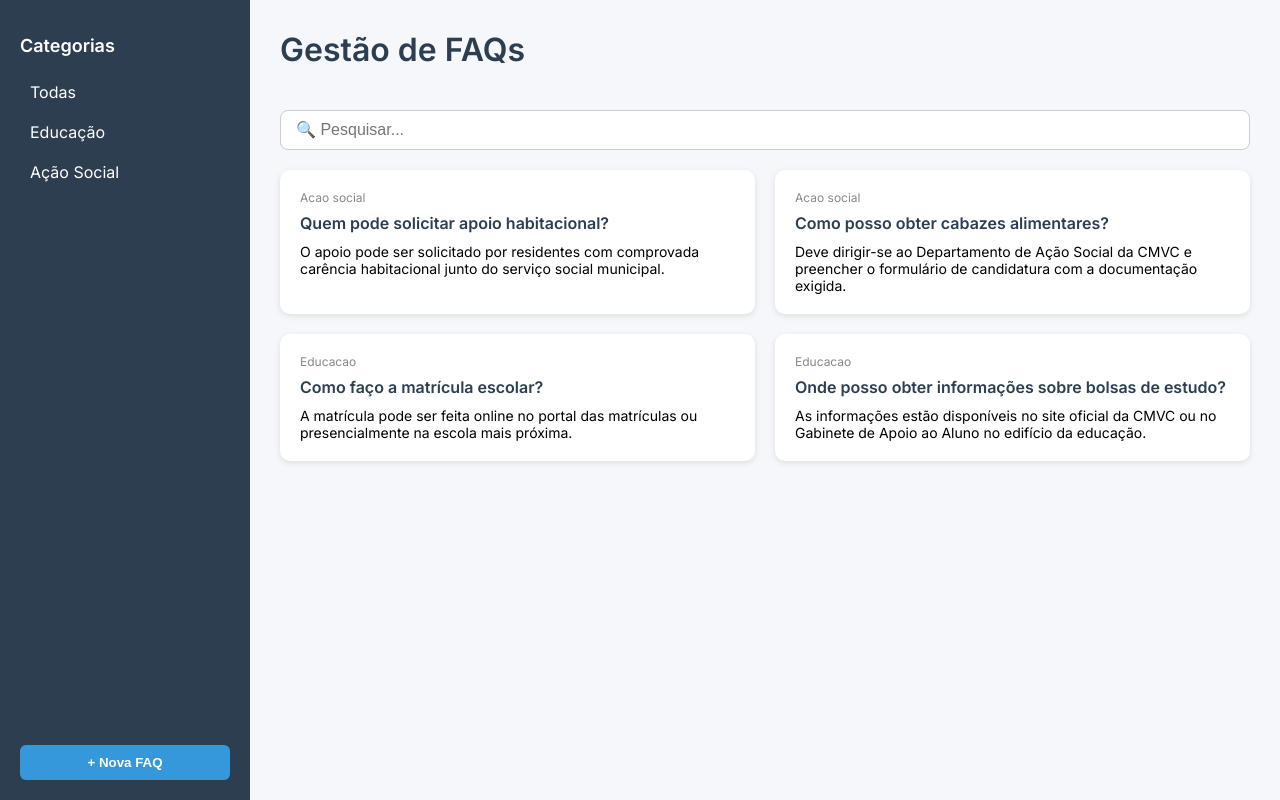
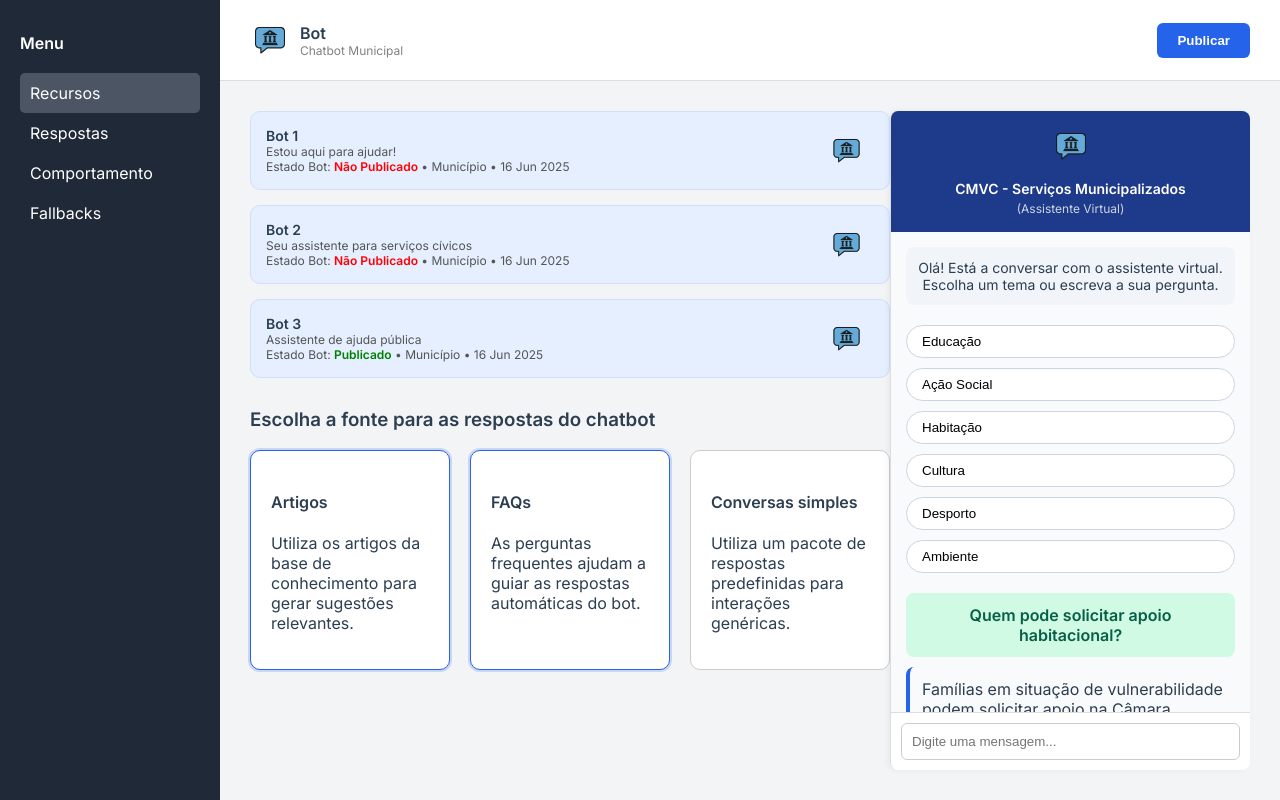
Before and after one commit to AfonsooFernandes/ChatBot-Government, a plain HTML site: page mockups_backoffice_ui/backoffice.html in a window 1280 px wide. Drawn offline with Linux system fonts and the light colour scheme.

Commit message:
Implementação aprimorada backoffice

```diff
--- a/mockups_backoffice_ui/backoffice.html
+++ b/mockups_backoffice_ui/backoffice.html
@@ -2,250 +2,325 @@
 <html lang="pt">
 <head>
   <meta charset="UTF-8">
-  <title>CMVC - Backoffice FAQs</title>
+  <title>Chatbot Municipal - Backoffice</title>
   <link href="https://fonts.googleapis.com/css2?family=Inter:wght@400;600&display=swap" rel="stylesheet">
   <style>
     * { box-sizing: border-box; }
     body {
+      font-family: 'Inter', sans-serif;
       margin: 0;
-      font-family: 'Inter', sans-serif;
-      background-color: #f5f7fa;
+      background-color: #f3f4f6;
+      color: #2c3e50;
     }
-    .container { display: flex; height: 100vh; }
-    .sidebar {
-      width: 250px;
-      background-color: #2c3e50;
+    .layout {
+      display: flex;
+      height: 100vh;
+    }
+    aside {
+      width: 220px;
+      background: #1f2937;
+      padding: 20px;
       color: white;
-      padding: 20px;
+    }
+    aside h2 {
+      font-size: 16px;
+      margin-bottom: 20px;
+    }
+    aside ul {
+      list-style: none;
+      padding: 0;
+    }
+    aside li {
+      padding: 10px;
+      border-radius: 5px;
+      cursor: pointer;
+    }
+    aside li:hover {
+      background: #374151;
+    }
+    aside .active {
+      background: #4b5563;
+    }
+    header {
+      background: #ffffff;
+      padding: 20px 30px;
+      display: flex;
+      justify-content: space-between;
+      align-items: center;
+      border-bottom: 1px solid #ddd;
+    }
+    header .bot-info {
+      display: flex;
+      align-items: center;
+      gap: 10px;
+    }
+    header .bot-info img {
+      width: 40px;
+      height: 40px;
+    }
+    .content {
+      flex: 1;
       display: flex;
       flex-direction: column;
+    }
+    .panel {
+      padding: 30px;
+      flex: 1;
+      overflow-y: auto;
+      display: flex;
       justify-content: space-between;
     }
-    .sidebar h2 { margin-bottom: 15px; font-size: 18px; }
-    .sidebar ul { list-style: none; padding: 0; }
-    .sidebar ul li {
-      padding: 10px;
-      cursor: pointer;
-      border-radius: 4px;
+    .left-content {
+      flex: 2;
     }
-    .sidebar ul li:hover {
-      background-color: #34495e;
+    .bot-list {
+      margin-bottom: 30px;
     }
-    .sidebar button {
-      margin-top: 20px;
-      background-color: #3498db;
-      border: none;
-      padding: 10px;
-      color: white;
+    .bot-card {
+      background-color: #e5efff;
+      border: 1px solid #cfdff7;
+      border-radius: 10px;
+      padding: 15px;
+      margin-bottom: 15px;
+      display: flex;
+      align-items: center;
+      justify-content: space-between;
+    }
+    .bot-card img {
+      width: 35px;
+      margin-right: 10px;
+    }
+    .bot-info-main {
+      display: flex;
+      flex-direction: column;
+      font-size: 14px;
+    }
+    .bot-name {
       font-weight: bold;
-      border-radius: 6px;
+    }
+    .bot-meta {
+      font-size: 12px;
+      color: #555;
+    }
+    .resources {
+      display: flex;
+      gap: 20px;
+    }
+    .resources .card {
+      border: 1px solid #ccc;
+      border-radius: 10px;
+      padding: 20px;
+      background: white;
+      flex: 1;
       cursor: pointer;
     }
-    main {
+    .resources .card.active {
+      border-color: #2563eb;
+      box-shadow: 0 0 0 2px #2563eb33;
+    }
+    .chat-sidebar {
+      width: 360px;
+      background: #fff;
+      border-left: 1px solid #ddd;
+      display: flex;
+      flex-direction: column;
+      box-shadow: -2px 0 6px rgba(0, 0, 0, 0.05);
+      border-radius: 8px;
+      overflow: hidden;
+    }
+    .chat-header {
+      background: #1e3a8a;
+      color: white;
+      padding: 15px;
+      text-align: center;
+    }
+    .chat-header img {
+      width: 40px;
+      margin-bottom: 5px;
+    }
+    .chat-header h3 {
+      margin: 5px 0 0;
+      font-size: 14px;
+    }
+    .chat-header span {
+      font-size: 12px;
+      color: #cbd5e1;
+    }
+    .chat-body {
       flex: 1;
-      padding: 30px;
+      padding: 15px;
+      background: #f9fafb;
       overflow-y: auto;
     }
-    main h1 {
-      margin-top: 0;
-      color: #2c3e50;
+    .message {
+      margin-bottom: 10px;
+      border-radius: 8px;
+      padding: 12px;
     }
-    #pesquisa {
-      width: 100%;
-      padding: 10px 15px;
-      margin: 20px 0;
-      font-size: 16px;
-      border-radius: 8px;
-      border: 1px solid #ccc;
+    .message.intro {
+      background: #f1f5f9;
+      text-align: center;
+      font-size: 14px;
     }
-    .faq-container {
-      display: grid;
-      grid-template-columns: repeat(auto-fill, minmax(350px, 1fr));
-      gap: 20px;
-    }
-    .faq-card {
-      background: white;
-      padding: 20px;
-      border-radius: 10px;
-      box-shadow: 0 2px 6px rgba(0, 0, 0, 0.1);
-      position: relative;
-    }
-    .faq-card h4 {
-      margin: 0 0 10px;
-      color: #2c3e50;
-    }
-    .faq-card p {
-      font-size: 14px;
-      margin: 0;
-    }
-    .faq-card .categoria {
-      font-size: 12px;
-      color: #888;
-      margin-bottom: 8px;
-    }
-    .modal {
-      position: fixed;
-      top: 0; left: 0; right: 0; bottom: 0;
-      background-color: rgba(0,0,0,0.5);
-      display: flex;
-      align-items: center;
-      justify-content: center;
-      z-index: 10;
-    }
-    .modal.hidden {
-      display: none;
-    }
-    .modal-content {
-      background: white;
-      padding: 30px;
-      border-radius: 10px;
-      width: 400px;
+    .categories {
       display: flex;
       flex-direction: column;
-      gap: 15px;
+      gap: 10px;
+      margin: 20px 0;
     }
-    .modal-content select,
-    .modal-content input,
-    .modal-content textarea {
+    .categories button {
+      background: white;
+      border: 1px solid #cbd5e1;
+      border-radius: 25px;
+      padding: 8px 15px;
+      cursor: pointer;
+      text-align: left;
+    }
+    .categories button:hover {
+      background: #e5e7eb;
+    }
+    .question {
+      background: #d1fae5;
+      color: #065f46;
+      text-align: center;
+      font-weight: bold;
+    }
+    .answer {
+      background: #f8fafc;
+      border-left: 4px solid #2563eb;
+    }
+    .answer strong {
+      display: block;
+      margin-top: 10px;
+      color: #1f2937;
+    }
+    .related {
+      display: flex;
+      flex-direction: column;
+      gap: 6px;
+      margin-top: 10px;
+    }
+    .related button {
+      background: white;
+      border: 1px solid #e5e7eb;
+      border-radius: 25px;
+      padding: 6px 12px;
+      text-align: left;
+      cursor: pointer;
+    }
+    .chat-input {
       padding: 10px;
-      font-size: 14px;
+      background: white;
+      border-top: 1px solid #ddd;
+    }
+    .chat-input input {
+      width: 100%;
+      padding: 10px;
       border: 1px solid #ccc;
       border-radius: 6px;
-    }
-    .modal-content button {
-      padding: 10px;
-      font-weight: bold;
-      border: none;
-      border-radius: 6px;
-      cursor: pointer;
-    }
-    .modal-content button:first-of-type {
-      background-color: #2c3e50;
-      color: white;
-    }
-    .modal-content button:last-of-type {
-      background-color: #bdc3c7;
-      color: #2c3e50;
     }
   </style>
 </head>
 <body>
-  <div class="container">
-    <aside class="sidebar">
-      <div>
-        <h2>Categorias</h2>
-        <ul>
-          <li onclick="filtrar('Todas')">Todas</li>
-          <li onclick="filtrar('Educacao')">Educação</li>
-          <li onclick="filtrar('Acao social')">Ação Social</li>
-        </ul>
+  <div class="layout">
+    <aside>
+      <h2>Menu</h2>
+      <ul>
+        <li class="active">Recursos</li>
+        <li>Respostas</li>
+        <li>Comportamento</li>
+        <li>Fallbacks</li>
+      </ul>
+    </aside>
+    <div class="content">
+      <header>
+        <div class="bot-info">
+          <img src="../mockups_chatbot_ui/chatbot-icon.png" alt="bot">
+          <div>
+            <strong>Bot</strong>
+            <div style="font-size: 12px; color: gray;">Chatbot Municipal</div>
+          </div>
+        </div>
+        <button style="background:#2563eb; color:white; border:none; padding:10px 20px; border-radius:6px; font-weight:bold">Publicar</button>
+      </header>
+      <div class="panel">
+        <div class="left-content">
+          <div class="bot-list">
+            <div class="bot-card">
+              <div class="bot-info-main">
+                <div class="bot-name">Bot 1</div>
+                <div class="bot-meta">Estou aqui para ajudar!</div>
+                <div class="bot-meta">Estado Bot: <strong style="color:red">Não Publicado</strong> • Município • 16 Jun 2025</div>
+              </div>
+              <img src="../mockups_chatbot_ui/chatbot-icon.png" alt="bot">
+            </div>
+            <div class="bot-card">
+              <div class="bot-info-main">
+                <div class="bot-name">Bot 2</div>
+                <div class="bot-meta">Seu assistente para serviços cívicos</div>
+                <div class="bot-meta">Estado Bot: <strong style="color:red">Não Publicado</strong> • Município • 16 Jun 2025</div>
+              </div>
+              <img src="../mockups_chatbot_ui/chatbot-icon.png" alt="bot">
+            </div>
+            <div class="bot-card">
+              <div class="bot-info-main">
+                <div class="bot-name">Bot 3</div>
+                <div class="bot-meta">Assistente de ajuda pública</div>
+                <div class="bot-meta">Estado Bot: <strong style="color:green">Publicado</strong> • Município • 16 Jun 2025</div>
+              </div>
+              <img src="../mockups_chatbot_ui/chatbot-icon.png" alt="bot">
+            </div>
+          </div>
+          <h3>Escolha a fonte para as respostas do chatbot</h3>
+          <div class="resources">
+            <div class="card active">
+              <h4>Artigos</h4>
+              <p>Utiliza os artigos da base de conhecimento para gerar sugestões relevantes.</p>
+            </div>
+            <div class="card active">
+              <h4>FAQs</h4>
+              <p>As perguntas frequentes ajudam a guiar as respostas automáticas do bot.</p>
+            </div>
+            <div class="card">
+              <h4>Conversas simples</h4>
+              <p>Utiliza um pacote de respostas predefinidas para interações genéricas.</p>
+            </div>
+          </div>
+        </div>
+
+        <div class="chat-sidebar">
+          <div class="chat-header">
+            <img src="../mockups_chatbot_ui/chatbot-icon.png" alt="bot">
+            <h3>CMVC - Serviços Municipalizados</h3>
+            <span>(Assistente Virtual)</span>
+          </div>
+          <div class="chat-body">
+            <div class="message intro">Olá! Está a conversar com o assistente virtual. <br>Escolha um tema ou escreva a sua pergunta.</div>
+            <div class="categories">
+              <button>Educação</button>
+              <button>Ação Social</button>
+              <button>Habitação</button>
+              <button>Cultura</button>
+              <button>Desporto</button>
+              <button>Ambiente</button>
+            </div>
+            <div class="message question">Quem pode solicitar apoio habitacional?</div>
+            <div class="message answer">
+              Famílias em situação de vulnerabilidade podem solicitar apoio na Câmara Municipal.
+              <strong>Outras perguntas relacionadas:</strong>
+              <div class="related">
+                <button>Como posso obter cabazes alimentares?</button>
+                <button>Onde posso obter apoio psicológico?</button>
+                <button>Quais são os requisitos para apoio ao arrendamento?</button>
+              </div>
+            </div>
+          </div>
+          <div class="chat-input">
+            <input type="text" placeholder="Digite uma mensagem...">
+          </div>
+        </div>
       </div>
-      <button onclick="abrirModal()">+ Nova FAQ</button>
-    </aside>
-
-    <main>
-      <h1>Gestão de FAQs</h1>
-      <input type="text" id="pesquisa" placeholder="🔍 Pesquisar..." oninput="pesquisarFaqs()">
-      <div id="faqContainer" class="faq-container"></div>
-    </main>
-  </div>
-
-  <div id="modal" class="modal hidden">
-    <div class="modal-content">
-      <h2>Nova FAQ</h2>
-      <select id="novaCategoria">
-        <option>Educacao</option>
-        <option>Acao social</option>
-      </select>
-      <input type="text" id="novaPergunta" placeholder="Pergunta">
-      <textarea id="novaResposta" rows="4" placeholder="Resposta"></textarea>
-      <button onclick="guardarFaq()">Guardar</button>
-      <button onclick="fecharModal()">Cancelar</button>
     </div>
   </div>
-
-  <script>
-    const faqs = [
-      {
-        categoria: "Acao social",
-        pergunta: "Quem pode solicitar apoio habitacional?",
-        resposta: "O apoio pode ser solicitado por residentes com comprovada carência habitacional junto do serviço social municipal."
-      },
-      {
-        categoria: "Acao social",
-        pergunta: "Como posso obter cabazes alimentares?",
-        resposta: "Deve dirigir-se ao Departamento de Ação Social da CMVC e preencher o formulário de candidatura com a documentação exigida."
-      },
-      {
-        categoria: "Educacao",
-        pergunta: "Como faço a matrícula escolar?",
-        resposta: "A matrícula pode ser feita online no portal das matrículas ou presencialmente na escola mais próxima."
-      },
-      {
-        categoria: "Educacao",
-        pergunta: "Onde posso obter informações sobre bolsas de estudo?",
-        resposta: "As informações estão disponíveis no site oficial da CMVC ou no Gabinete de Apoio ao Aluno no edifício da educação."
-      }
-    ];
-
-    function renderizarFaqs(lista = faqs) {
-      const container = document.getElementById('faqContainer');
-      container.innerHTML = '';
-      lista.forEach((faq) => {
-        const div = document.createElement('div');
-        div.classList.add('faq-card');
-        div.innerHTML = `
-          <div class="categoria">${faq.categoria}</div>
-          <h4>${faq.pergunta}</h4>
-          <p>${faq.resposta}</p>
-        `;
-        container.appendChild(div);
-      });
-    }
-
-    function filtrar(categoria) {
-      if (categoria === 'Todas') {
-        renderizarFaqs();
-      } else {
-        const filtradas = faqs.filter(f => f.categoria.toLowerCase() === categoria.toLowerCase());
-        renderizarFaqs(filtradas);
-      }
-    }
-
-    function pesquisarFaqs() {
-      const termo = document.getElementById('pesquisa').value.toLowerCase();
-      const resultado = faqs.filter(f =>
-        f.pergunta.toLowerCase().includes(termo) ||
-        f.resposta.toLowerCase().includes(termo)
-      );
-      renderizarFaqs(resultado);
-    }
-
-    function abrirModal() {
-      document.getElementById('modal').classList.remove('hidden');
-    }
-
-    function fecharModal() {
-      document.getElementById('modal').classList.add('hidden');
-    }
-
-    function guardarFaq() {
-      const categoria = document.getElementById('novaCategoria').value;
-      const pergunta = document.getElementById('novaPergunta').value.trim();
-      const resposta = document.getElementById('novaResposta').value.trim();
-
-      if (pergunta && resposta) {
-        faqs.push({ categoria, pergunta, resposta });
-        fecharModal();
-        renderizarFaqs();
-        document.getElementById('novaPergunta').value = '';
-        document.getElementById('novaResposta').value = '';
-      } else {
-        alert("Preencha todos os campos!");
-      }
-    }
-
-    renderizarFaqs();
-  </script>
 </body>
 </html>
```
Also changed, not shown: images/1.png (added), images/2.png (added), images/3.png (added), images/4.png (added), images/5.png (added), images/6.png (added).
